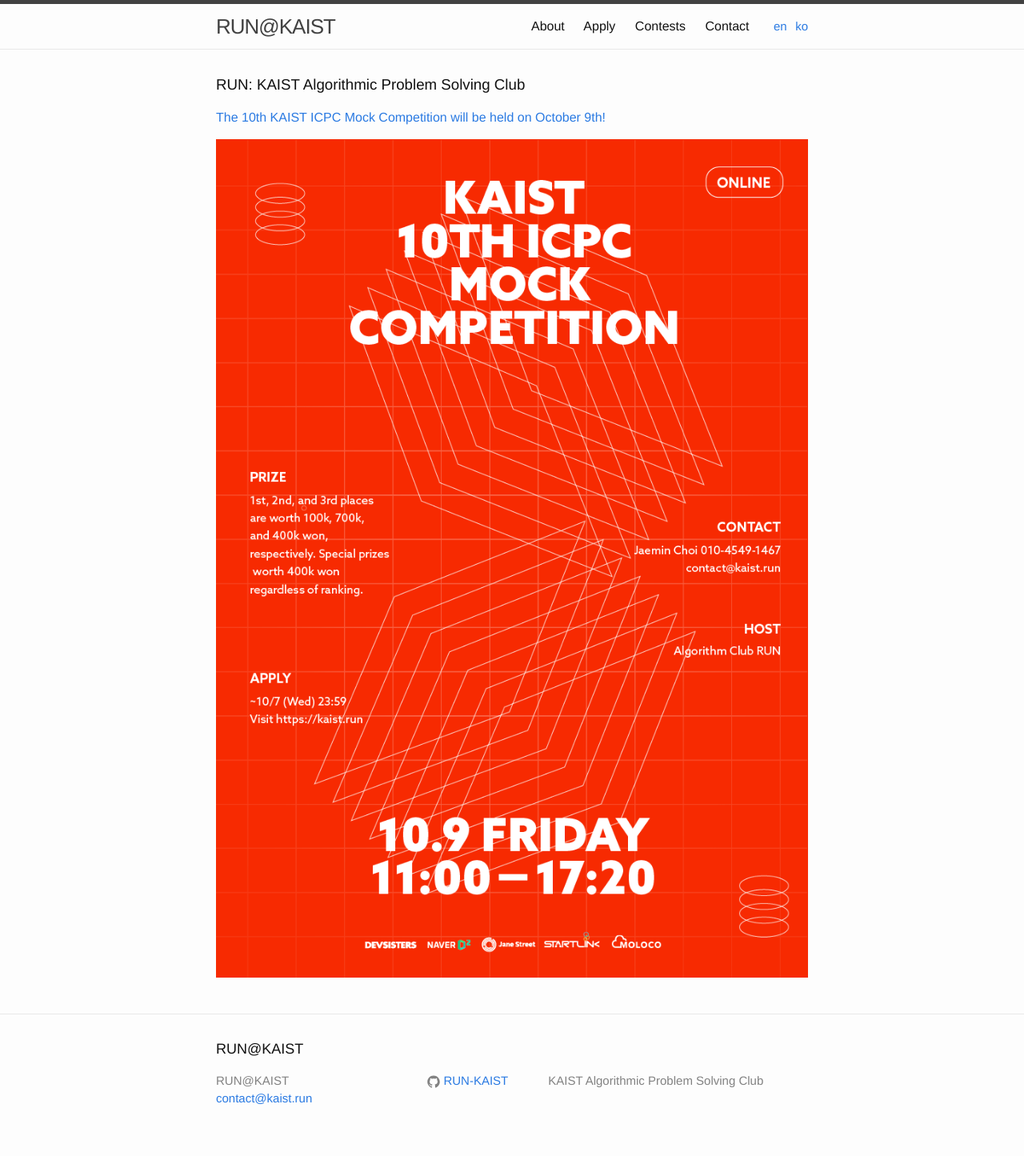
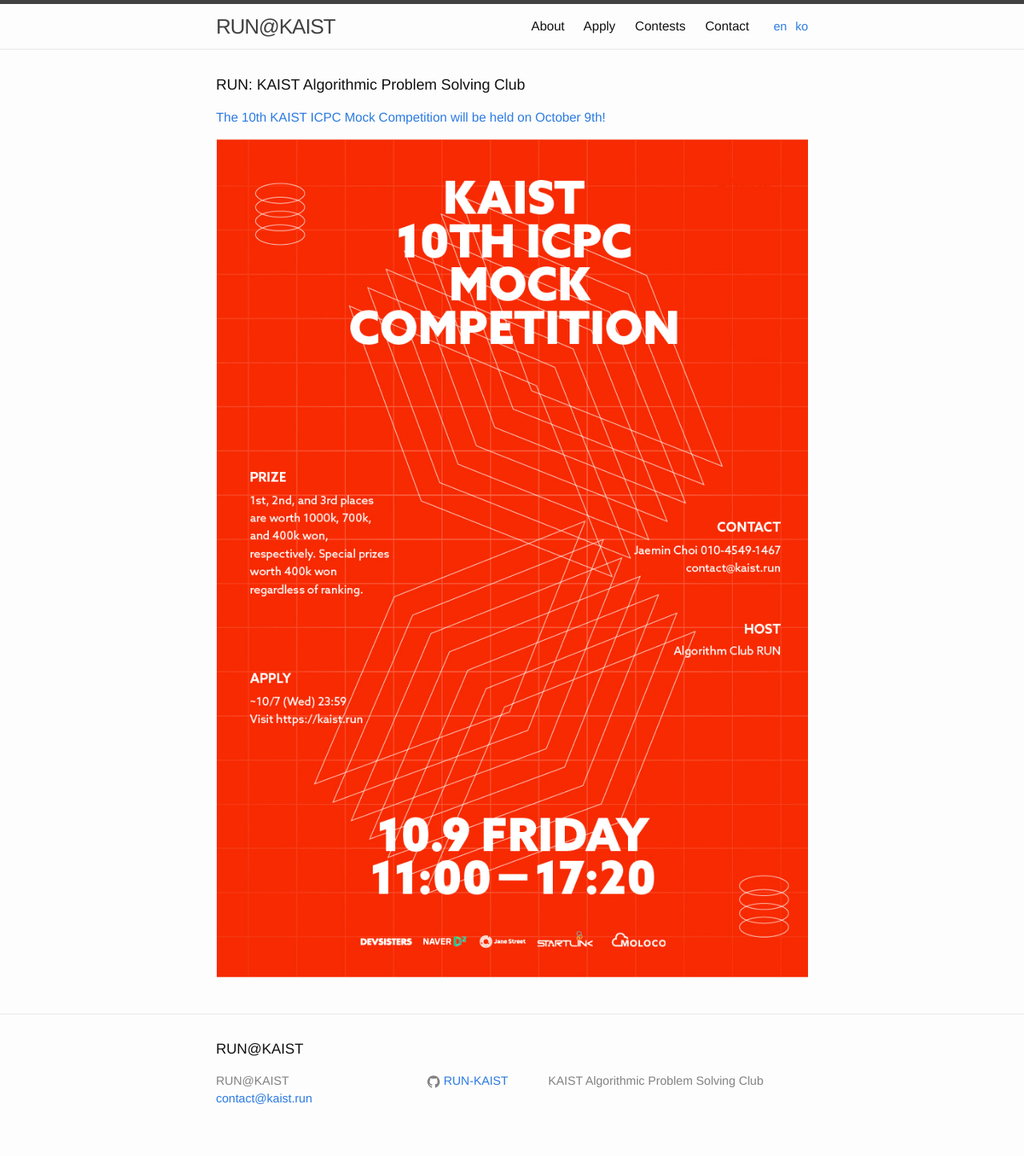
Before and after one commit to RUN-KAIST/kaist.run, a Jekyll site: the page built from index/en.md, in a window 1280 px wide. Shown: the whole page at 80% size. Built offline with Jekyll 4.4.1, drawn with Linux system fonts in a browser that asks for light colours; our own code applies the rules of GitHub Pages for plain Markdown files.

Commit message:
fix poster

```diff
--- a/index/en.md
+++ b/index/en.md
@@ -9,4 +9,4 @@ permalink: /en/
 
 [The 10th KAIST ICPC Mock Competition will be held on October 9th!](https://kaist.run/en/contest/2020-fall)
 
-![poster](/contest/2020-fall/poster_en.png)
+![poster](/contest/2020-fall/poster_en.jpg)
```
Also changed, not shown: contest/2020-fall/en.md (+1 -1 lines), contest/2020-fall/poster_en.jpg (added), contest/2020-fall/poster_en.png (deleted).
